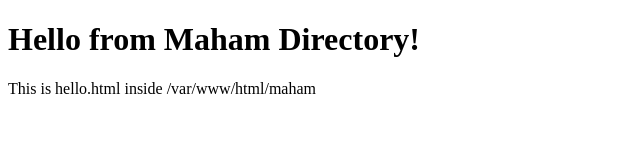
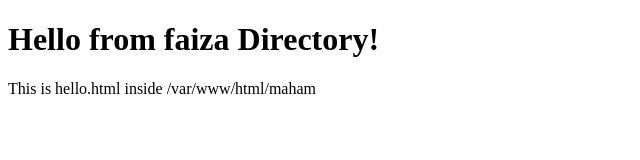
Before and after one commit to Faiza-Alatf/faiza, a plain HTML site: page hello.html in a window 1280 px wide. Shown: the whole page, without its empty margins (0-640 px from the left). Drawn offline with Linux system fonts and the light colour scheme.

Commit message:
Update hello.html

```diff
--- a/hello.html
+++ b/hello.html
@@ -5,7 +5,7 @@
   <title>Hello Page</title>
 </head>
 <body>
-  <h1>Hello from Maham Directory!</h1>
+  <h1>Hello from faiza Directory!</h1>
   <p>This is hello.html inside /var/www/html/maham</p>
 </body>
 </html>
```
